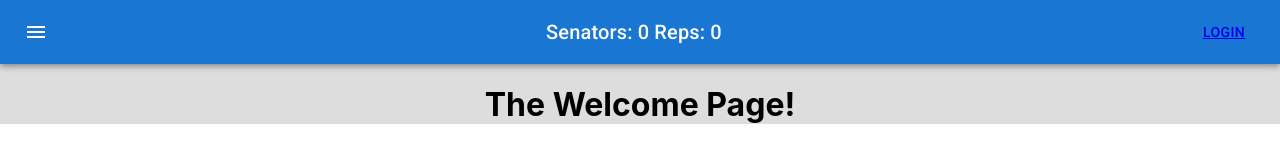
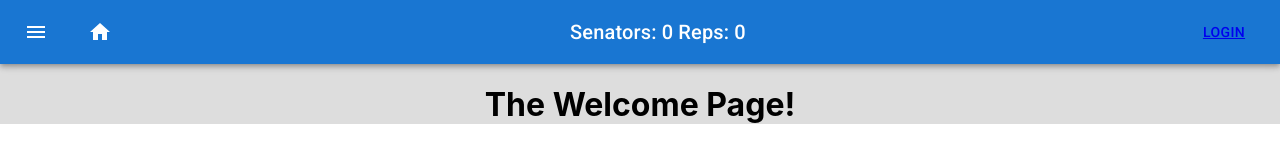
Before and after one commit to JcJen62/Fall2021-3790-InitialReactApp, a React (Create React App) app: page /welcome in a window 1280 px wide. Shown: the top 160 px of the page. Built offline with nearby package versions, Linux system fonts and the light colour scheme; no server answers.

Commit message:
Added Home button

```diff
--- a/src/components/nav/ButtonAppBar.js
+++ b/src/components/nav/ButtonAppBar.js
@@ -8,9 +8,16 @@ import IconButton from '@mui/material/IconButton'
 import MenuIcon from '@mui/icons-material/Menu'
 import { useCongressContext } from '../../contexts/CongressContext'
 import { NavLink, useHistory } from 'react-router-dom'
-import { ListItem, List, Drawer, ListItemIcon, ListItemText } from '@mui/material'
+import {
+  ListItem,
+  List,
+  Drawer,
+  ListItemIcon,
+  ListItemText,
+} from '@mui/material'
 import EmojiPeopleIcon from '@mui/icons-material/EmojiPeople'
-import GroupIcon from '@mui/icons-material/Group';
+import GroupIcon from '@mui/icons-material/Group'
+import HomeIcon from '@mui/icons-material/Home'
 
 const ButtonAppBar = () => {
   const memberData = useCongressContext()
@@ -21,25 +28,25 @@ const ButtonAppBar = () => {
     setIsOpen(!isOpen)
   }
 
-  const handleNavChoice = (choice) => {
+  const handleNavChoice = (choice, shouldToggle) => {
     history.push(`/${choice}`)
-    toggleDrawer()
+    if(shouldToggle) toggleDrawer()
   }
 
   const drawerItemList = () => (
     <Box sx={{ width: 250 }} role="presentation">
       <List>
-        <ListItem button onClick={() => handleNavChoice('senators')}>
+        <ListItem button onClick={() => handleNavChoice('senators', true)}>
           <ListItemIcon>
-            <EmojiPeopleIcon/>
+            <EmojiPeopleIcon />
           </ListItemIcon>
-          <ListItemText primary='Senators' />
+          <ListItemText primary="Senators" />
         </ListItem>
-        <ListItem button onClick={() => handleNavChoice('reps')}>
+        <ListItem button onClick={() => handleNavChoice('reps', true)}>
           <ListItemIcon>
-            <GroupIcon/>
+            <GroupIcon />
           </ListItemIcon>
-          <ListItemText primary='Representatives'/>
+          <ListItemText primary="Representatives" />
         </ListItem>
       </List>
     </Box>
@@ -48,29 +55,37 @@ const ButtonAppBar = () => {
   return (
     <>
       <Box sx={{ flexGrow: 1 }}>
-        <AppBar position='static'>
+        <AppBar position="static">
           <Toolbar>
             <IconButton
-              size='large'
-              edge='start'
-              color='inherit'
-              aria-label='menu'
+              size="large"
+              edge="start"
+              color="inherit"
+              aria-label="menu"
               sx={{ mr: 2 }}
               onClick={toggleDrawer}
             >
               <MenuIcon />
             </IconButton>
-            <Typography variant='h6' component='div' sx={{ flexGrow: 1 }}>
+            <IconButton
+              size="large"
+              aria-label="home button"
+              color="inherit"
+              onClick={() => handleNavChoice('welcome', false)}
+            >
+              <HomeIcon />
+            </IconButton>
+            <Typography variant="h6" component="div" sx={{ flexGrow: 1 }}>
               Senators: {memberData.senators.length} Reps:{' '}
               {memberData.reps.length}
             </Typography>
-            <Button color='inherit'>
+            <Button color="inherit">
               <NavLink to="/login">Login</NavLink>
             </Button>
           </Toolbar>
         </AppBar>
       </Box>
-      <Drawer anchor='left' open={isOpen} onClose={toggleDrawer}>
+      <Drawer anchor="left" open={isOpen} onClose={toggleDrawer}>
         {drawerItemList()}
       </Drawer>
     </>
```
